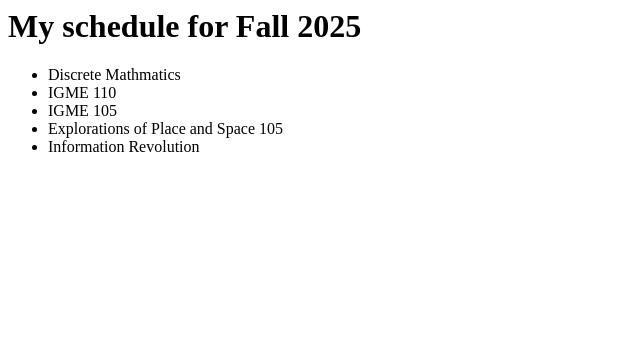
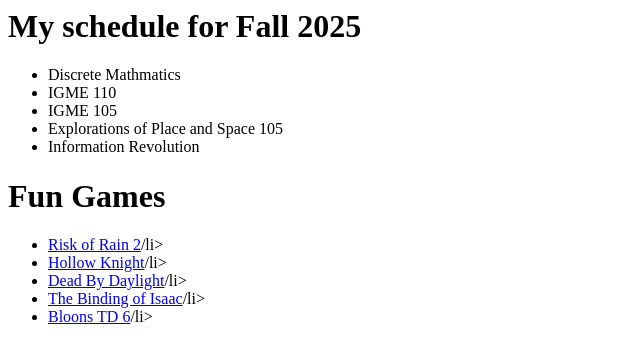
Before and after one commit to YurackM/YurackM.github.io, a plain HTML site: page index.html in a window 1280 px wide. Shown: the whole page, without its empty margins (0-640 px from the left). Drawn offline with Linux system fonts and the light colour scheme.

Commit message:
Added list with links to fun games

```diff
--- a/index.html
+++ b/index.html
@@ -13,5 +13,13 @@
       <li>Explorations of Place and Space 105</li>
       <li>Information Revolution</li>
     </ul>
+    <h1>Fun Games</h1>
+    <ul>
+      <li><a href="https://store.steampowered.com/app/632360/Risk_of_Rain_2/">Risk of Rain 2</a>/li>
+      <li><a href="https://store.steampowered.com/app/367520/Hollow_Knight/">Hollow Knight</a>/li>
+      <li><a href="https://store.steampowered.com/app/381210/Dead_by_Daylight/">Dead By Daylight</a>/li>
+      <li><a href="https://store.steampowered.com/app/250900/The_Binding_of_Isaac_Rebirth/">The Binding of Isaac</a>/li>
+      <li><a href="https://store.steampowered.com/app/960090/Bloons_TD_6/">Bloons TD 6</a>/li>
+    </ul>
   </body>
 </html>
```
